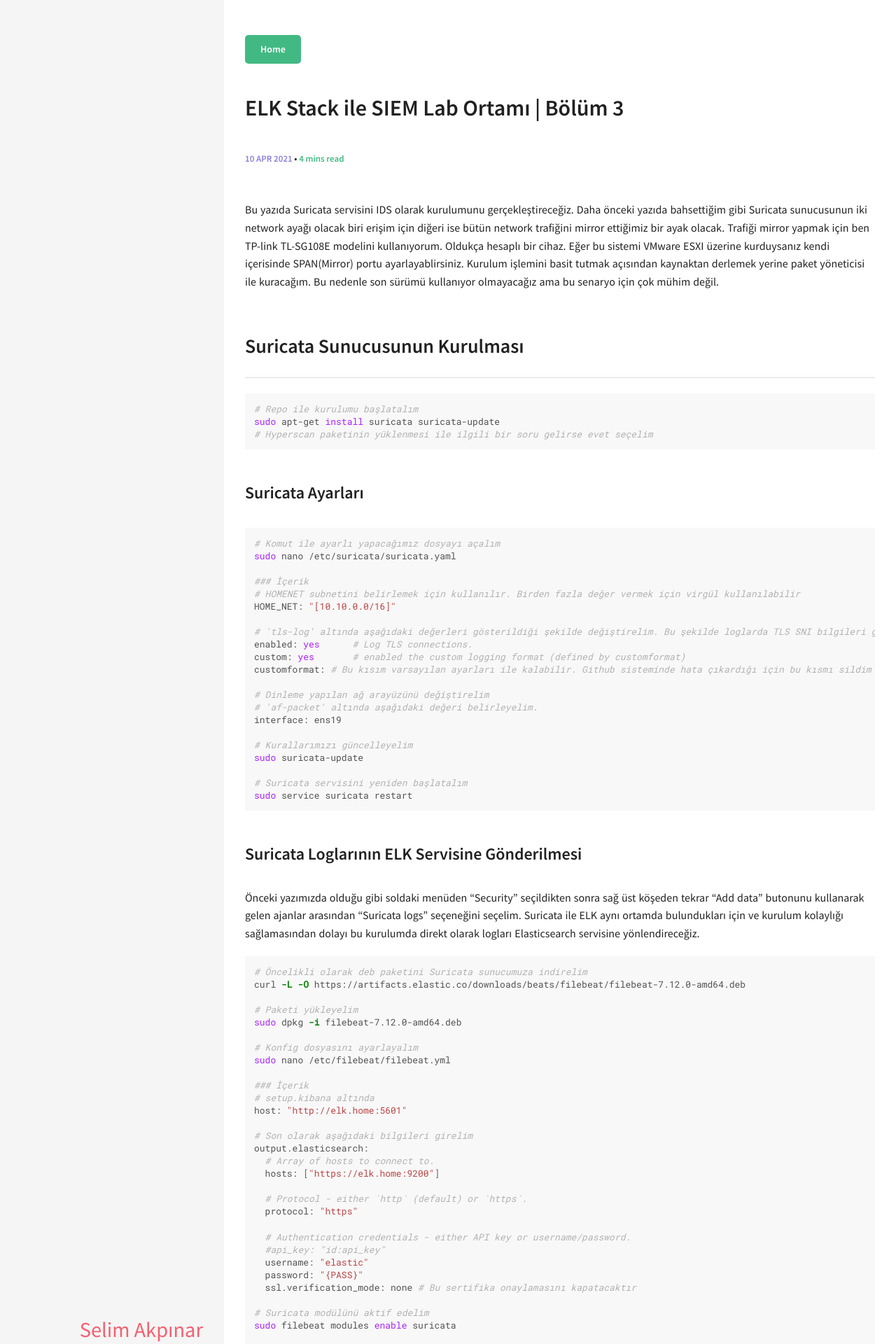
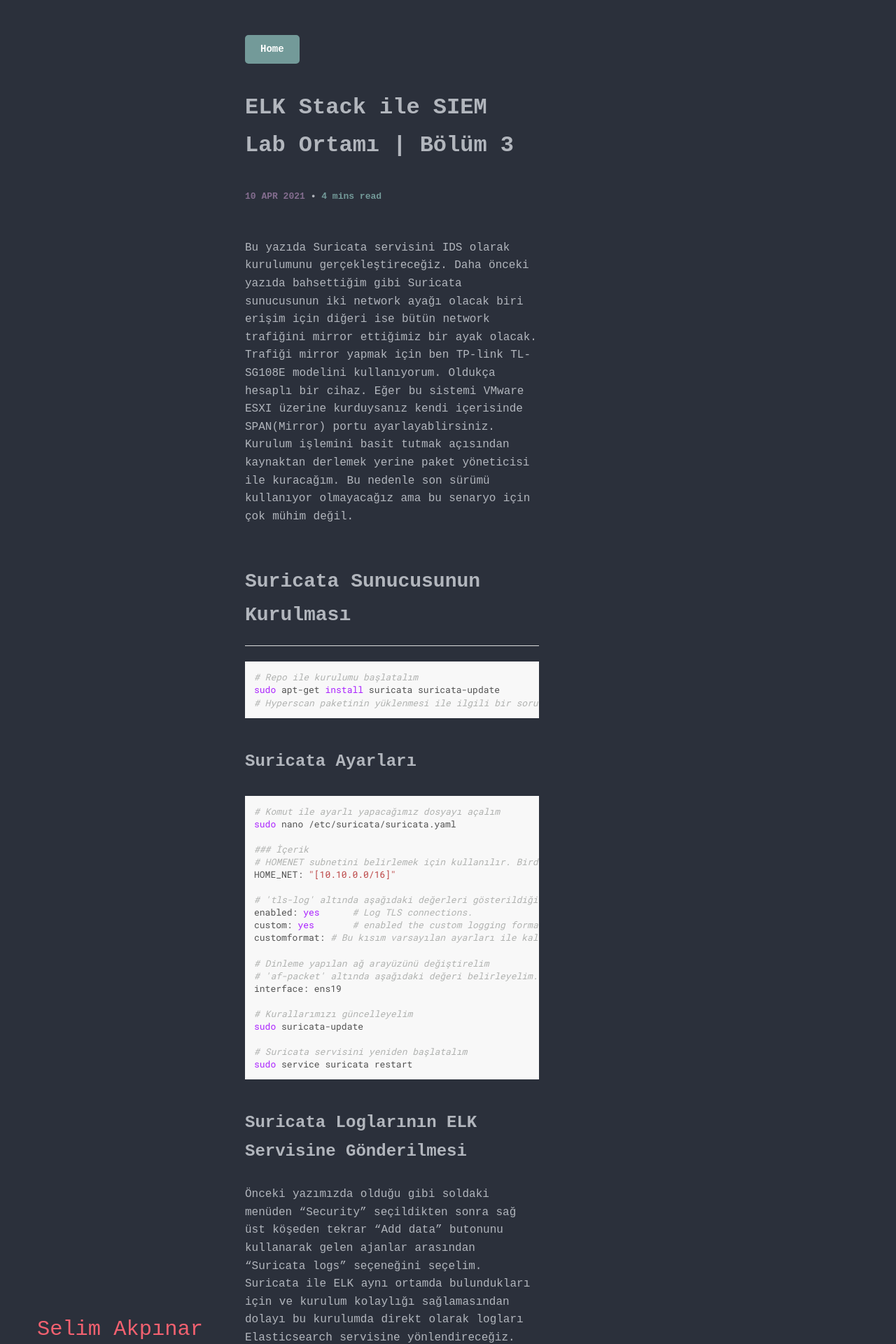
Before and after one commit to mandev0/mandev0.github.io, a Jekyll site: the page built from docs/_posts/2021-04-10-elk-siem-kurulum-bolum-3.md, in a window 1280 px wide. Shown: the top 1920 px of the page at 70% size. Built offline with Jekyll 4.4.1, drawn with Linux system fonts in a browser that asks for light colours; some of the changed text lies outside the part shown.

Commit message:
Dark mode on!

```diff
--- a/docs/_layouts/post.html
+++ b/docs/_layouts/post.html
@@ -40,27 +40,6 @@ layout: default
   </article>
 </div>
 
-<div class="share-buttons">
-  <h6>Share on: </h6>
-  <ul>
-    <li>
-      <a href="https://twitter.com/intent/tweet?text={{ site.url }}{{ page.url }}" class="twitter btn" title="Share on Twitter"><i class="fa fa-twitter"></i><span> Twitter</span></a>
-    </li>
-    <li>
-      <a href="https://www.facebook.com/sharer/sharer.php?u={{ site.url }}{{ page.url }}" class="facebook btn" title="Share on Facebook"><i class="fa fa-facebook"></i><span> Facebook</span></a>
-    </li>
-    <li>
-      <a href="https://plus.google.com/share?url={{ site.url }}{{ page.url }}" class="google-plus btn" title="Share on Google Plus"><i class="fa fa-google-plus"></i><span> Google+</span></a>
-    </li>
-    <li>
-      <a href="https://news.ycombinator.com/submitlink?u={{ site.url }}{{ page.url }}" class="hacker-news btn" title="Share on Hacker News"><i class="fa fa-hacker-news"></i><span> Hacker News</span></a>
-    </li>
-    <li>
-      <a href="https://www.reddit.com/submit?url={{ site.url }}{{ page.url }}" class="reddit btn" title="Share on Reddit"><i class="fa fa-reddit"></i><span> Reddit</span></a>
-    </li>
-  </ul>
-</div><!-- end share-buttons -->
-
 {% if site.owner.disqus-shortname and page.comments == true %}
 <div id="disqus_thread"></div>
 {% include disqus.html %}
--- a/docs/_sass/components/_normalize.scss
+++ b/docs/_sass/components/_normalize.scss
@@ -18,6 +18,7 @@ html {
 
 body {
   margin: 0;
+  background-color: $background-color;
 }
 
 /* HTML5 display definitions
--- a/docs/_sass/components/_variables.scss
+++ b/docs/_sass/components/_variables.scss
@@ -21,7 +21,7 @@ $border-width:               .0625rem !default;
 //
 // Font, line-height, and color for body text, headings, and more.
 
-$font-family-sans-serif:     "Source Sans Pro", "Helvetica Neue", Helvetica, Arial, sans-serif !default;
+$font-family-sans-serif:     "Courier New", Courier, monospace !default; //"Source Sans Pro", "Helvetica Neue", Helvetica, Arial, sans-serif
 $font-family-serif:          Georgia, "Times New Roman", Times, serif !default;
 $font-family-monospace:      "Roboto Mono", "Courier New", monospace !default;
 $font-family-base:           $font-family-sans-serif !default;
@@ -51,12 +51,12 @@ $hr-border-width:             $border-width;
 // Colors
 //
 
-$text-color:       rgba(0, 0, 0, 0.87) !default;
-$background-color: #f5f5f5;
+$text-color:       #B2B6BD !default; //rgba(0, 0, 0, 0.87)
+$background-color: #2b303b; //#f5f5f5;
 
 $white:            #fff;
-$primary:          #42b983;
-$secondary:        #8d7edc;
+$primary:          #739a99; // #42b983;
+$secondary:        #846d8f; //#8d7edc;
 $success:          #65e892;
 $danger:           #f83e4b;
 $warning:          #F5A623;
--- a/docs/_sass/pages/_layout.scss
+++ b/docs/_sass/pages/_layout.scss
@@ -1,6 +1,6 @@
 /* LAYOUT CSS */
 .cover {
-  background-color: $background-color;
+  // background-color: $background-color;
   position: fixed;
   text-align: center;
   width: 100%;
--- a/docs/_sass/pages/_post.scss
+++ b/docs/_sass/pages/_post.scss
@@ -1,10 +1,10 @@
 // Post listing
 .post-listing {
-  background-color: $white;
+  // background-color: $white;
   position: absolute;
   top: 400px;
   z-index: 233;
-  width: 100%;
+  width: 50%;
   padding: 20px 20px 0;
   -webkit-transform: translate3d(0,0,1px);
   transform: translate3d(0,0,1px);
@@ -13,7 +13,7 @@
   }
   @include media-query($medium-screen) {
     height: 100vh;
-    overflow-y: scroll;
+    // overflow-y: scroll;
     position: initial;
     top: 0;
   }
```
